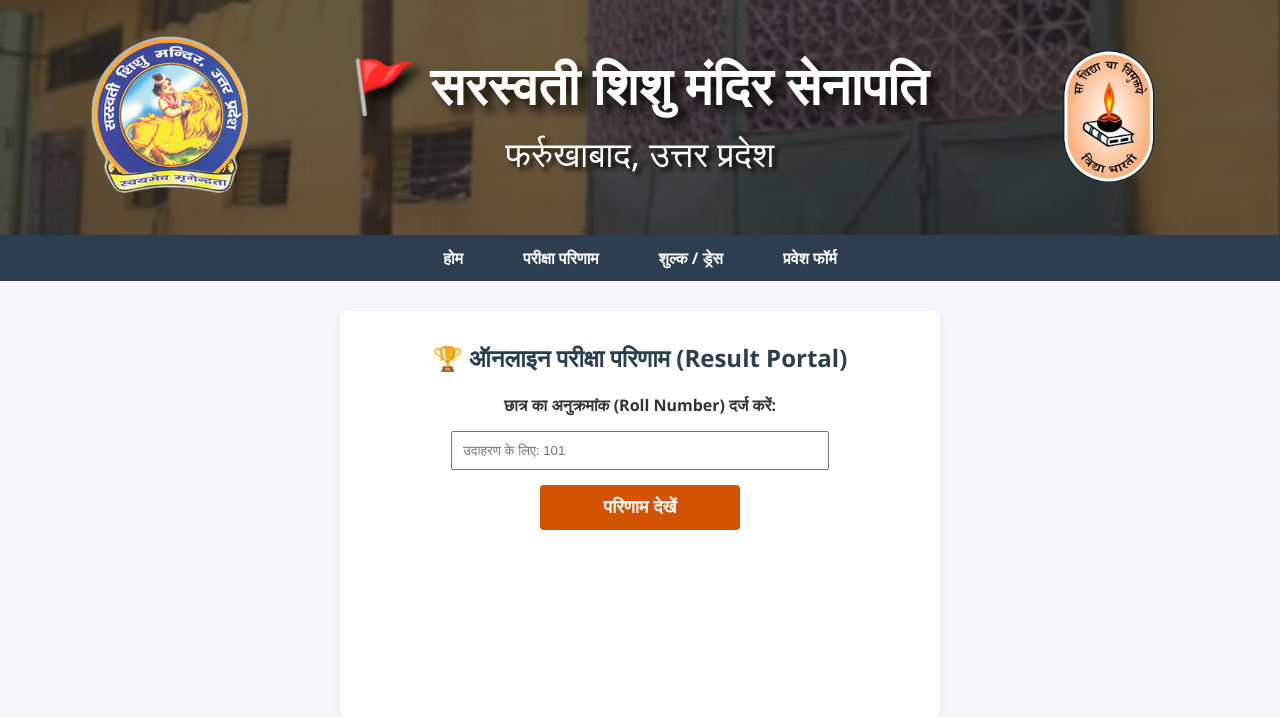
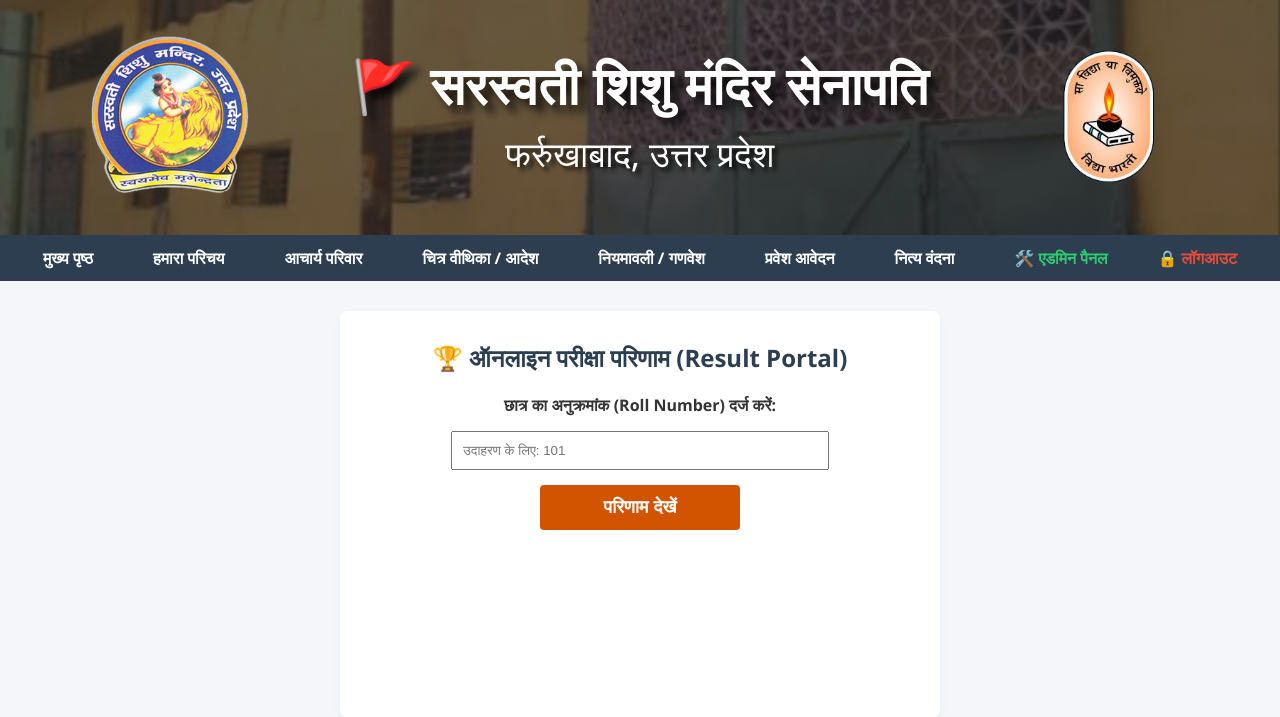
Before and after one commit to ab9738136-gif/school, a Flask app: page /result in a window 1280 px wide. Shown: the top 717 px of the page. Run offline with Flask 3, Linux system fonts and the light colour scheme; the visitor is signed in with stand-in values (Sample User, id 1).

Commit message:
Update result.html

```diff
--- a/templates/result.html
+++ b/templates/result.html
@@ -14,12 +14,25 @@
         </div>
     </div>
 
-    <nav>
-        <a href="/">होम</a>
-        <a href="/result">परीक्षा परिणाम</a>
-        <a href="/rules">शुल्क / ड्रेस</a>
-        <a href="/contact">प्रवेश फॉर्म</a>
-    </nav>
+     <!-- नेविगेशन बार -->
+<!-- पूरी तरह से डायनामिक और फिक्स किया गया नेविगेशन बार -->
+<nav>
+
+    <a href="/">मुख्य पृष्ठ</a>             <!-- होम (Home) की जगह -->
+    <a href="/about">हमारा परिचय</a>          <!-- हमारे बारे में की जगह -->
+    <a href="/teachers">आचार्य परिवार</a>       <!-- शिक्षक की जगह (विद्या भारती में टीचर्स को आचार्य जी कहते हैं) -->
+    <a href="/gallery">चित्र वीथिका / आदेश</a>   <!-- गैलरी की जगह 'चित्र वीथिका' बहुत सुंदर शब्द है -->
+    <a href="/rules">नियमावली / गणवेश</a>     <!-- शुल्क/ड्रेस की जगह (ड्रेस को हिंदी में गणवेश कहते हैं) -->
+    <a href="/contact">प्रवेश आवेदन</a>        <!-- प्रवेश फॉर्म की जगह -->
+    <a href="/vandana">नित्य वंदना</a>
+    <!-- फ्लास्क चेक करेगा कि क्या एडमिन पहले से लॉग इन है -->
+    {% if session.get('logged_in') %}
+        <a href="/admin" style="color: #2ecc71;">🛠️ एडमिन पैनल</a>
+        <a href="/logout" style="color: #e74c3c; margin-left: 10px;">🔒 लॉगआउट</a>
+    {% else %}
+        <a href="/login" style="color: #f1c40f;">🔐 एडमिन लॉगिन</a>
+    {% endif %}
+</nav>
 
     <div class="form-container" style="max-width: 600px;">
         <h2 style="text-align: center; color: #2c3e50;">🏆 ऑनलाइन परीक्षा परिणाम (Result Portal)</h2>
```
